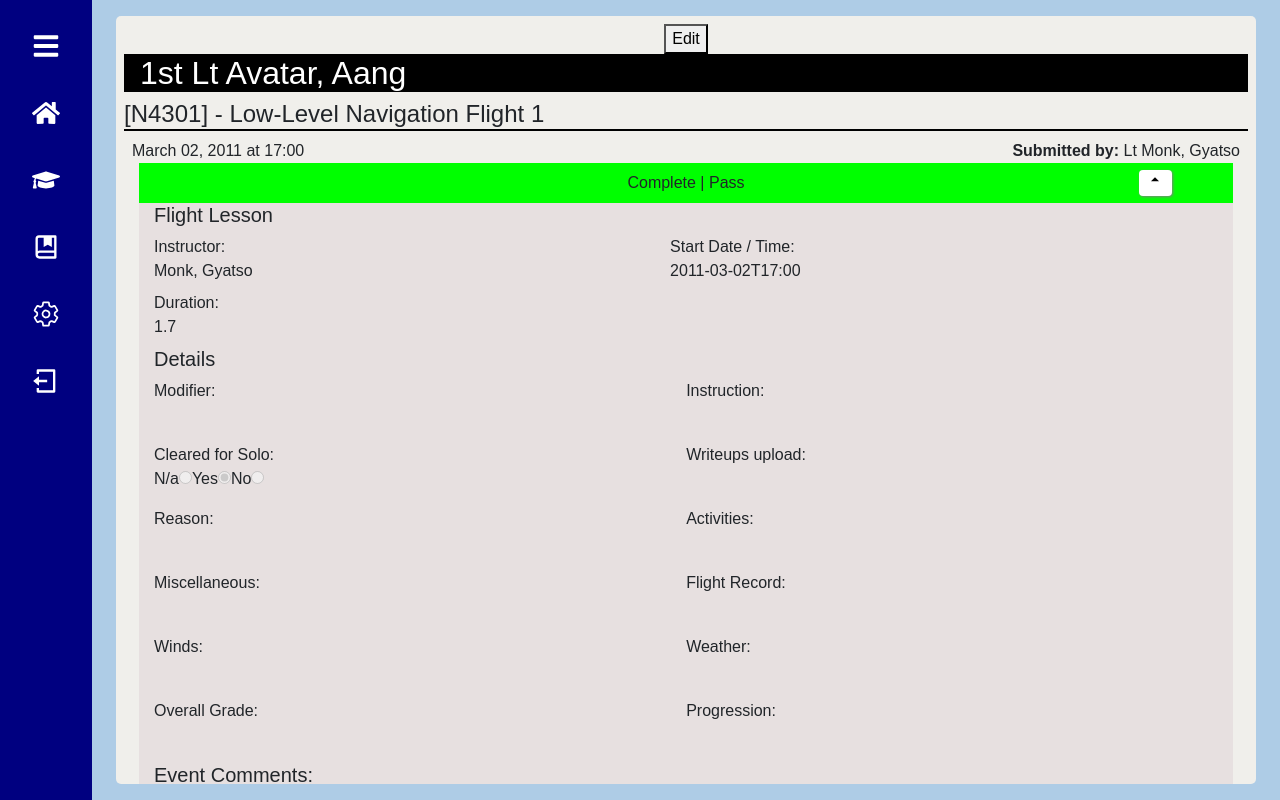
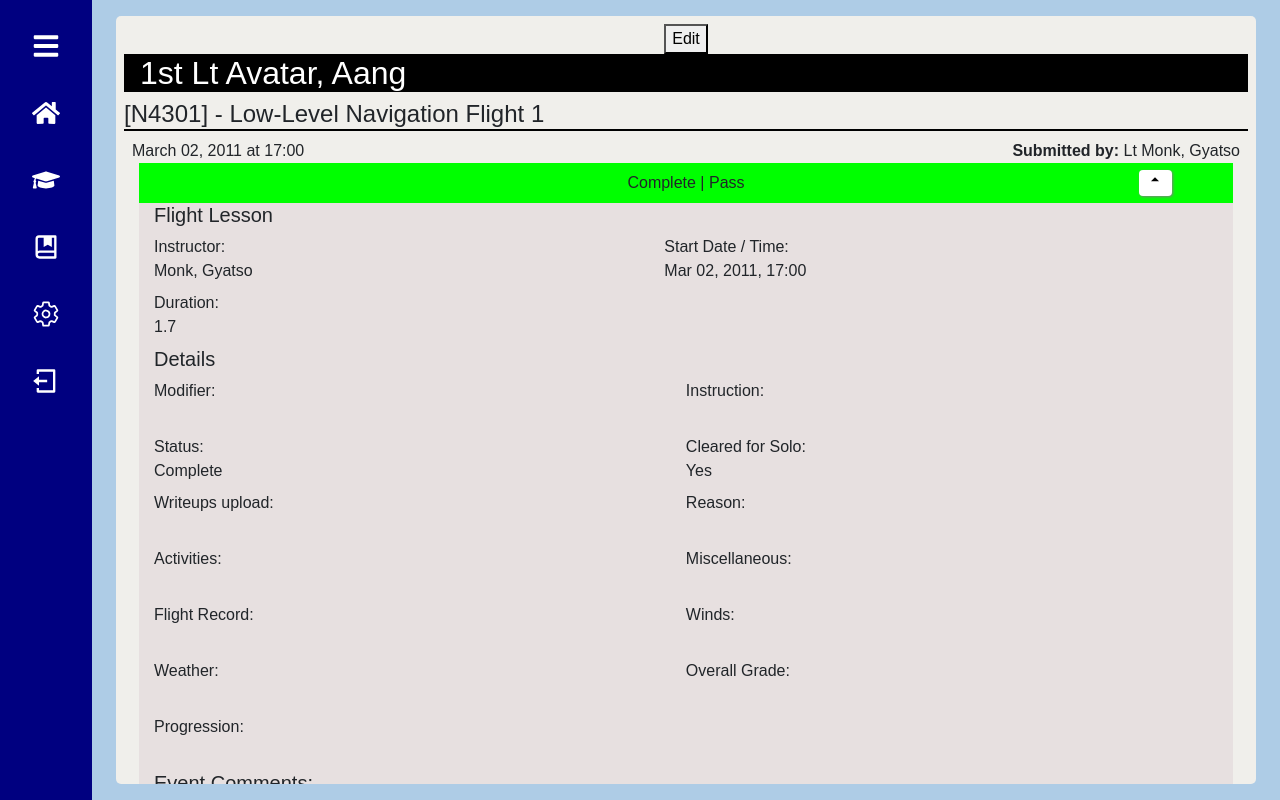
Before and after one commit to mattdillabough/cnatra-lms, a React (Create React App) app in the folder frontend/: page /Grades/1 in a window 1280 px wide. Both pictures are taken after a click on the button 1155 px from the left and 183 px from the top of the page. Built offline with nearby package versions, Linux system fonts and the light colour scheme.

Commit message:
Convert existing input fields to TOI components, Add functionality to TOI component to account for other input types (#8)

```diff
--- a/frontend/src/Components/Grading/Gradesheet.js
+++ b/frontend/src/Components/Grading/Gradesheet.js
@@ -3,10 +3,11 @@ import React, { useState } from "react";
 import { RiArrowDownSFill, RiArrowUpSFill } from "react-icons/ri";
 
 import Maneuver from "./Maneuver";
+import TOI from "./TextOrInput";
 import { mockGradesheetData } from "./mockGradesheetData";
 
 //To simulate different user types
-const user = "student";
+// const user = "student";
 
 function Gradesheet() {
   const [dropdown, setDropDown] = useState(false);
@@ -18,44 +19,44 @@ function Gradesheet() {
   const toggleEditMode = () => setEditMode(!edit);
 
   //Would likely check state or local storage for user type
-  const elementType = user === "instructor" ? "input" : "div";
+  // const elementType = user === "instructor" ? "input" : "div";
   //TOI = text or input (conditionally render html elements based on user role); Thinking this functionality can be used when the 'edit' btn is implemented
-  function TOI({
-    labeltxt,
-    type,
-    defaultValue,
-    displayVal,
-    editable = false,
-    ...props
-  }) {
-    return (
-      <label>
-        {labeltxt}
-        {elementType === "div" ? (
-          <div>{displayVal}</div>
-        ) : type === "textarea" ? (
-          <textarea
-            disabled={!editable}
-            defaultValue={defaultValue}
-            {...props}
-          ></textarea>
-        ) : (
-          <input
-            disabled={!editable}
-            type={type}
-            defaultValue={defaultValue}
-            {...props}
-          />
-        )}
-      </label>
-    );
-  }
+  // function TOI({
+  //   labeltxt,
+  //   type,
+  //   defaultValue,
+  //   displayVal,
+  //   editable = false,
+  //   ...props
+  // }) {
+  //   return (
+  //     <label>
+  //       {labeltxt}
+  //       {elementType === "div" ? (
+  //         <div>{displayVal}</div>
+  //       ) : type === "textarea" ? (
+  //         <textarea
+  //           disabled={!editable}
+  //           defaultValue={defaultValue}
+  //           {...props}
+  //         ></textarea>
+  //       ) : (
+  //         <input
+  //           disabled={!editable}
+  //           type={type}
+  //           defaultValue={defaultValue}
+  //           {...props}
+  //         />
+  //       )}
+  //     </label>
+  //   );
+  // }
 
   return (
     <>
       <div className="Gradesheet container">
         <button type="button" onClick={toggleEditMode}>
-          {edit === true ? "View" : "Edit"}
+          {edit === true ? "Cancel" : "Edit"}
         </button>
         <h2
           className="student-name"
@@ -135,7 +136,16 @@ function Gradesheet() {
                     defaultValue={mockGradesheetData.date}
                     type="datetime-local"
                     editable={edit}
-                    displayVal={mockGradesheetData.date}
+                    displayVal={new Date(
+                      mockGradesheetData.date
+                    ).toLocaleDateString(undefined, {
+                      month: "short",
+                      day: "2-digit",
+                      year: "numeric",
+                      hour: "2-digit",
+                      minute: "2-digit",
+                      hour12: false,
+                    })}
                   />
                   <TOI
                     className="constrain-input"
@@ -155,7 +165,32 @@ function Gradesheet() {
                   <label>
                     <div>Instruction: </div>
                   </label>
-                  <label>
+                  <TOI
+                    name="status-select"
+                    type="select"
+                    labeltxt="Status: "
+                    options={["Complete", "Incomplete"]}
+                    displayVal={mockGradesheetData.status}
+                    defaultValue={mockGradesheetData.status}
+                    editable={edit}
+                  />
+                  {/* <label>
+                    {`Status: `}
+                    <select name="status" id="status-select" disabled={!edit}>
+                      <option value="">--Select a Status--</option>
+                      <option value="Complete">Complete</option>
+                      <option value="Incomplete">Incomplete</option>
+                    </select>
+                  </label> */}
+                  <TOI
+                    type="radio"
+                    name="clear-for-solo"
+                    labeltxt="Cleared for Solo: "
+                    options={["N/A", "Yes", "No"]}
+                    displayVal={mockGradesheetData.clearedForSolo}
+                    editable={edit}
+                  />
+                  {/* <label>
                     Cleared for Solo:
                     <div>
                       {["N/a", "Yes", "No"].map((option, idx) => {
@@ -178,7 +213,7 @@ function Gradesheet() {
                         );
                       })}
                     </div>
-                  </label>
+                  </label> */}
                   <div>Writeups upload: </div>
                   <div>Reason:</div>
                   <div>Activities: </div>
--- /dev/null
+++ b/frontend/src/Components/Grading/TextOrInput.js
@@ -0,0 +1,117 @@
+import React from "react";
+// import { mockGradesheetData } from "./mockGradesheetData";
+
+//To simulate different user types
+const user = "instructor";
+
+//Would likely check state or local storage for user type
+// const elementType = user === "instructor" ? "input" : "div";
+//TOI = text or input (conditionally render html elements based on user role); Thinking this functionality can be used when the 'edit' btn is implemented
+
+function TOI({
+  labeltxt,
+  type,
+  defaultValue,
+  displayVal,
+  options = [],
+  editable = false,
+  ...props
+}) {
+  //if Student is viewing or Instructor in Viewing mode
+  if (user === "student" || !editable) {
+    return (
+      <label>
+        {labeltxt}
+        <div>{displayVal}</div>
+      </label>
+    );
+  }
+
+  //if in Edit mode
+  //Render input depending on input type
+  else {
+    function RenderedElement() {
+      switch (type) {
+        case "textarea":
+          return (
+            <textarea
+              disabled={!editable}
+              defaultValue={defaultValue}
+              {...props}
+            ></textarea>
+          );
+        case "radio":
+          return (
+            <div>
+              {options.map((option, idx) => {
+                return (
+                  <label key={`${labeltxt}_${idx}`}>
+                    {option}
+                    <input
+                      type={type}
+                      id={option}
+                      disabled={!editable}
+                      value={option}
+                      defaultChecked={displayVal === option ? true : false}
+                      {...props}
+                    />
+                  </label>
+                );
+              })}
+            </div>
+          );
+
+        case "select":
+          return (
+            <select disabled={!editable} defaultValue={defaultValue} {...props}>
+              {[`--Select a ${labeltxt}--`, ...options].map((option, idx) => {
+                return (
+                  <option key={`${option}_${idx}`} value={option}>
+                    {option}
+                  </option>
+                );
+              })}
+            </select>
+          );
+        default:
+          return (
+            <input
+              disabled={!editable}
+              type={type}
+              defaultValue={defaultValue}
+              {...props}
+            />
+          );
+      }
+    }
+    return (
+      <label>
+        {labeltxt}
+        <RenderedElement />
+      </label>
+    );
+  }
+  // return (
+  //   <label>
+  //     {labeltxt}
+  //     {elementType === "div" ? (
+  //       <div>{displayVal}</div>
+  //     ) : type === "textarea" ? (
+  //       <textarea
+  //         disabled={!editable}
+  //         defaultValue={defaultValue}
+  //         {...props}
+  //       ></textarea>
+  //     ) : (
+  //       <input
+  //         disabled={!editable}
+  //         type={type}
+  //         defaultValue={defaultValue}
+  //         {...props}
+  //       />
+  //     )}
+  //   </label>
+  // );
+}
+
+export default TOI;
```
